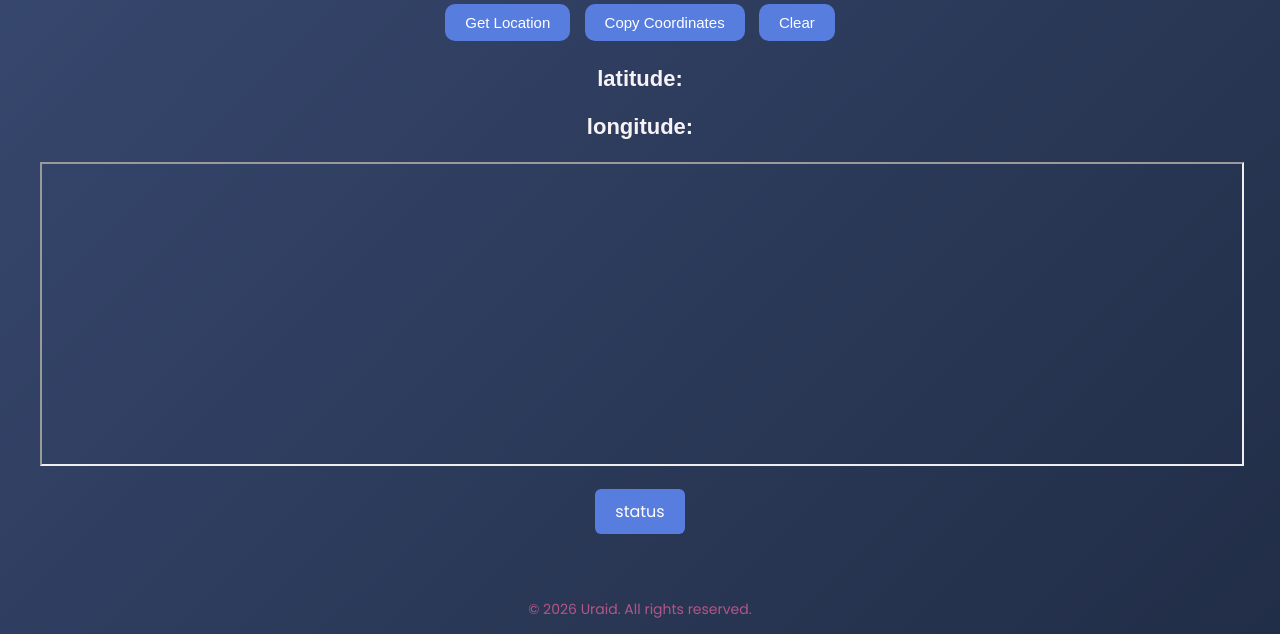
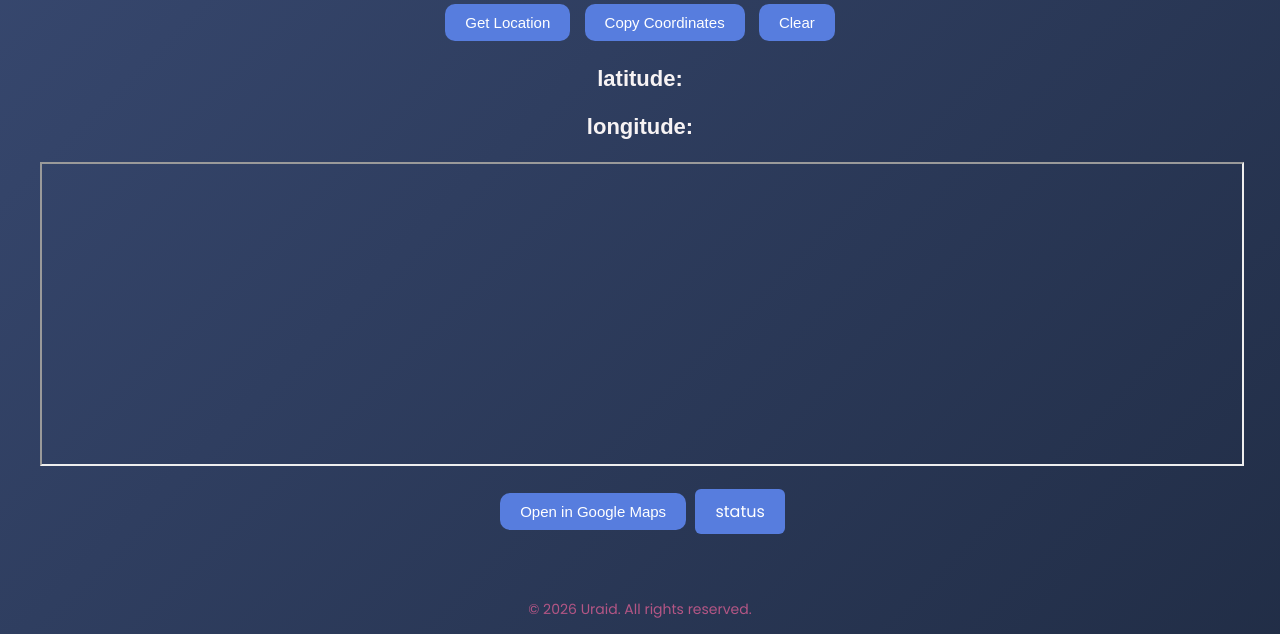
Before and after one commit to Uraid201/My-Coordinates, a plain HTML site: page index.html in a window 1280 px wide. Shown: the part 166-800 px from the top of the page. Drawn offline with Linux system fonts and the light colour scheme.

Commit message:
Add button to open location in Google Maps

```diff
--- a/index.html
+++ b/index.html
@@ -25,6 +25,8 @@
 <p class="lat">latitude: <span id="lat"></span></p>
 <p class="long">longitude: <span id="long"></span></p>
 <iframe id="map" width="100%" height="300" ></iframe>
+<button onclick="openInGoogleMaps()">Open in Google Maps</button>
+
 <p id="status" class="status-box">status</p>
 
     </div>
```
